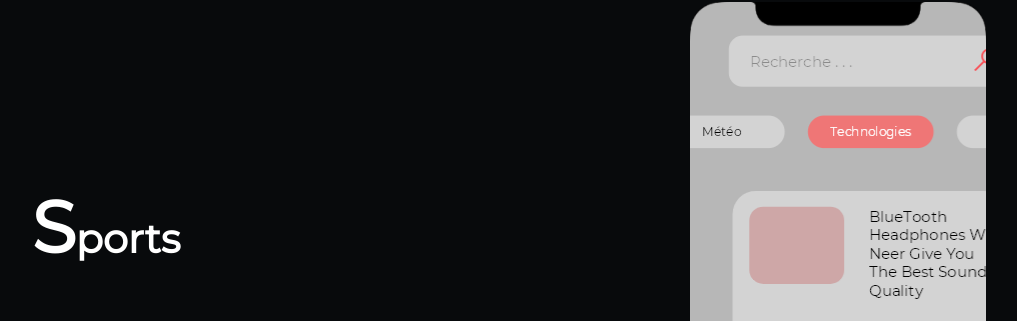
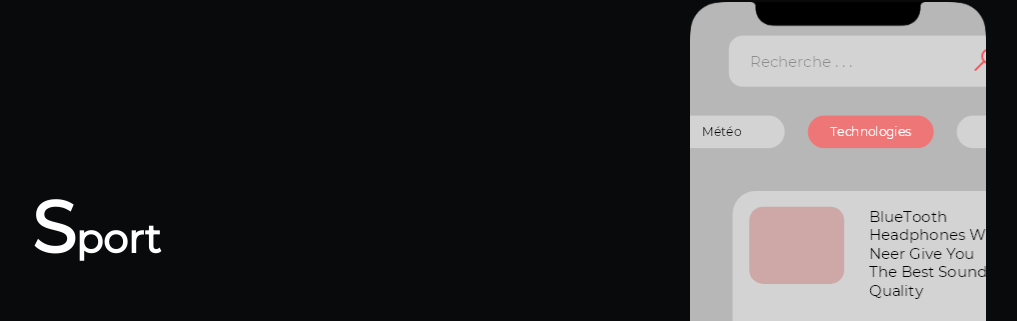
Before and after one commit to ZephirSD/news-website, a React (Create React App) app: page / in a window 1280 px wide. Shown: the part 3278-3599 px from the top of the page, without its empty margins (71-1088 px from the left). Built offline with nearby package versions, Linux system fonts and the light colour scheme.

Commit message:
Modification du titre Sport

```diff
--- a/src/assets/base/baseAccueilNews.js
+++ b/src/assets/base/baseAccueilNews.js
@@ -22,7 +22,7 @@ export const baseAccueil = [
 	},
 	{
 		id: 4,
-		titre: 'sports',
+		titre: 'sport',
 		texte: 'Lorem ipsum dolor sit amet, consectetur adipiscing elit. Quisque risus augue, placerat non est non, scelerisque elementum nunc. Phasellus ante sapien, maximus in tempor quis, tempus eget magna. Orci varius natoque penatibus et magnis dis parturient montes, nascetur ridiculus mus. Proin nec malesuada erat. Curabitur sed mollis ipsum, non maximus nulla. Pellentesque eu purus vel lectus elementum vulputate vel a lorem. Donec lacinia risus a ex convallis tempus. In posuere, felis sit amet maximus faucibus, metus est pellentesque sapien, et pulvinar tortor enim nec nisi. Maecenas facilisis enim sit amet massa dignissim faucibus.',
         url_image_phone: network
 	}
```
